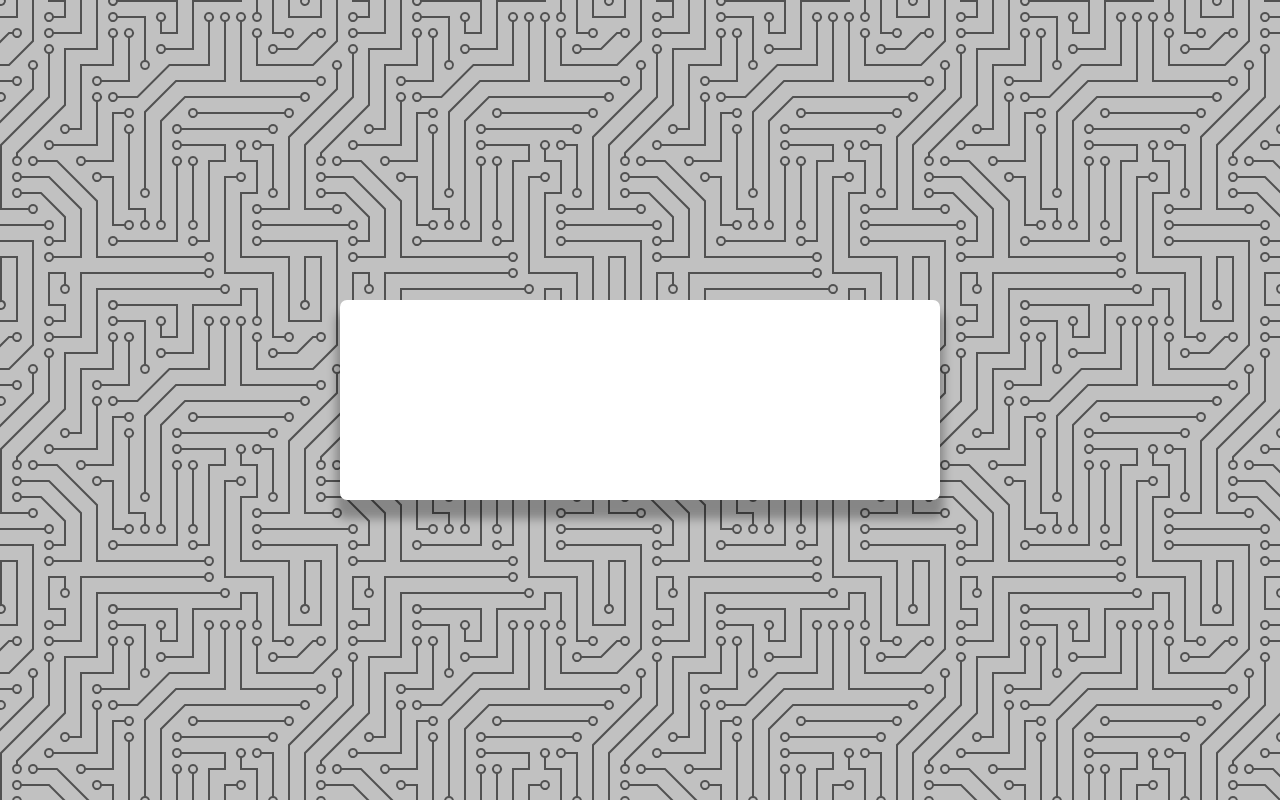
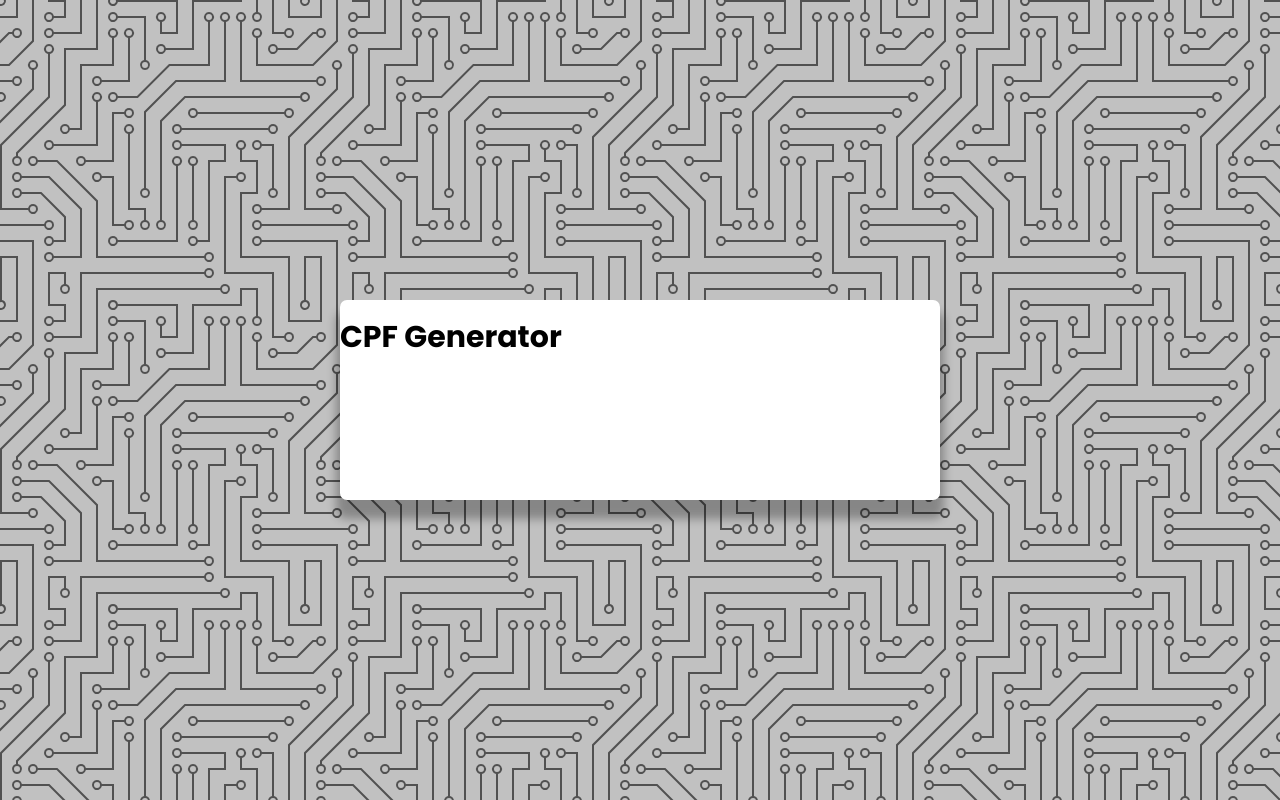
Before and after one commit to wnicolass/js-ts-course, a website built with webpack: page random_cpf_generator/public/index.html in a window 1280 px wide. Built offline with nearby package versions, Linux system fonts and the light colour scheme.

Commit message:
add result container :construction:

```diff
--- a/random_cpf_generator/public/index.html
+++ b/random_cpf_generator/public/index.html
@@ -7,7 +7,10 @@
     <title>Model</title>
   </head>
   <body>
-    <section class="container"></section>
+    <section class="container">
+      <h1>CPF Generator</h1>
+      <div class="result"></div>
+    </section>
 
     <script src="./assets/js/bundle.js"></script>
   </body>
```
